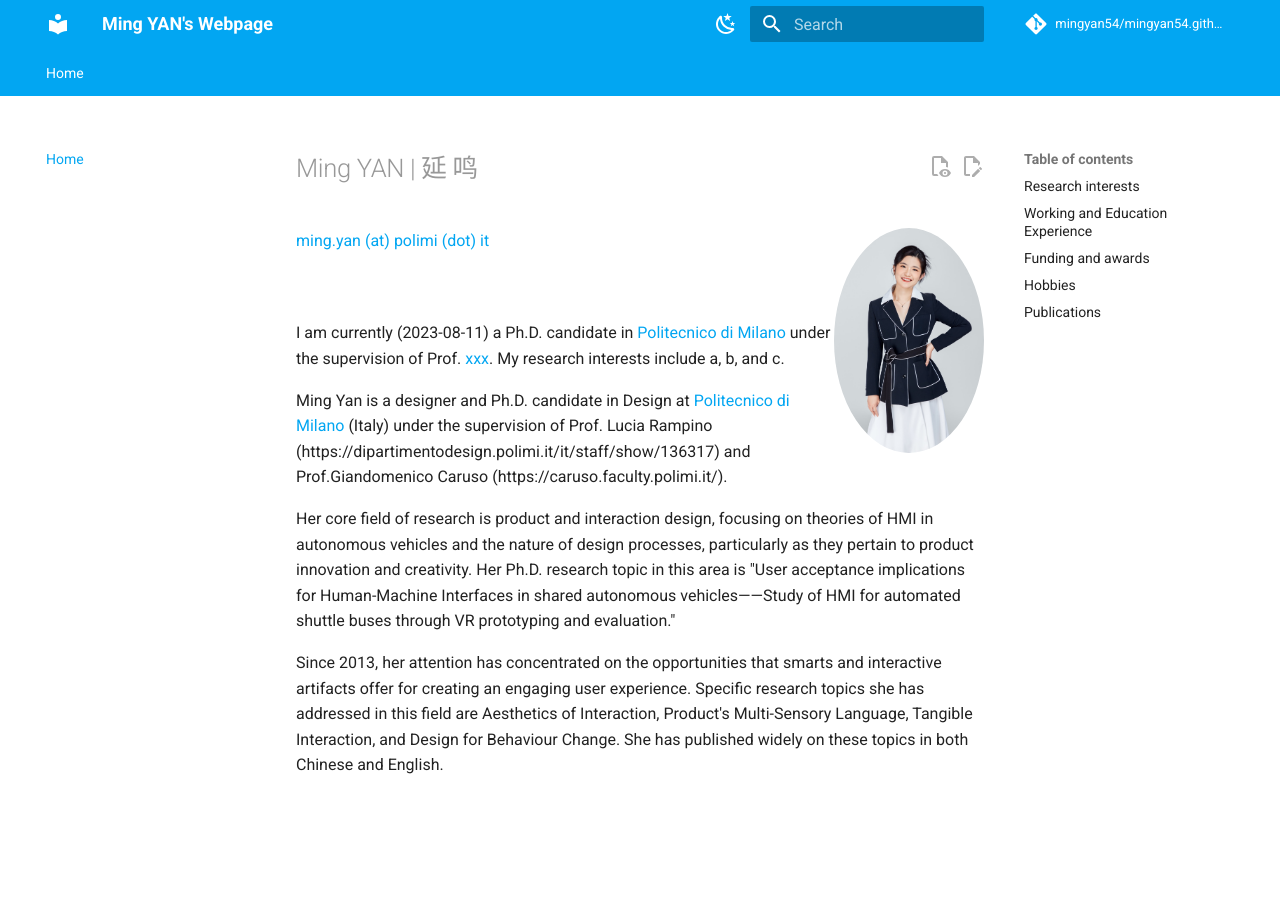
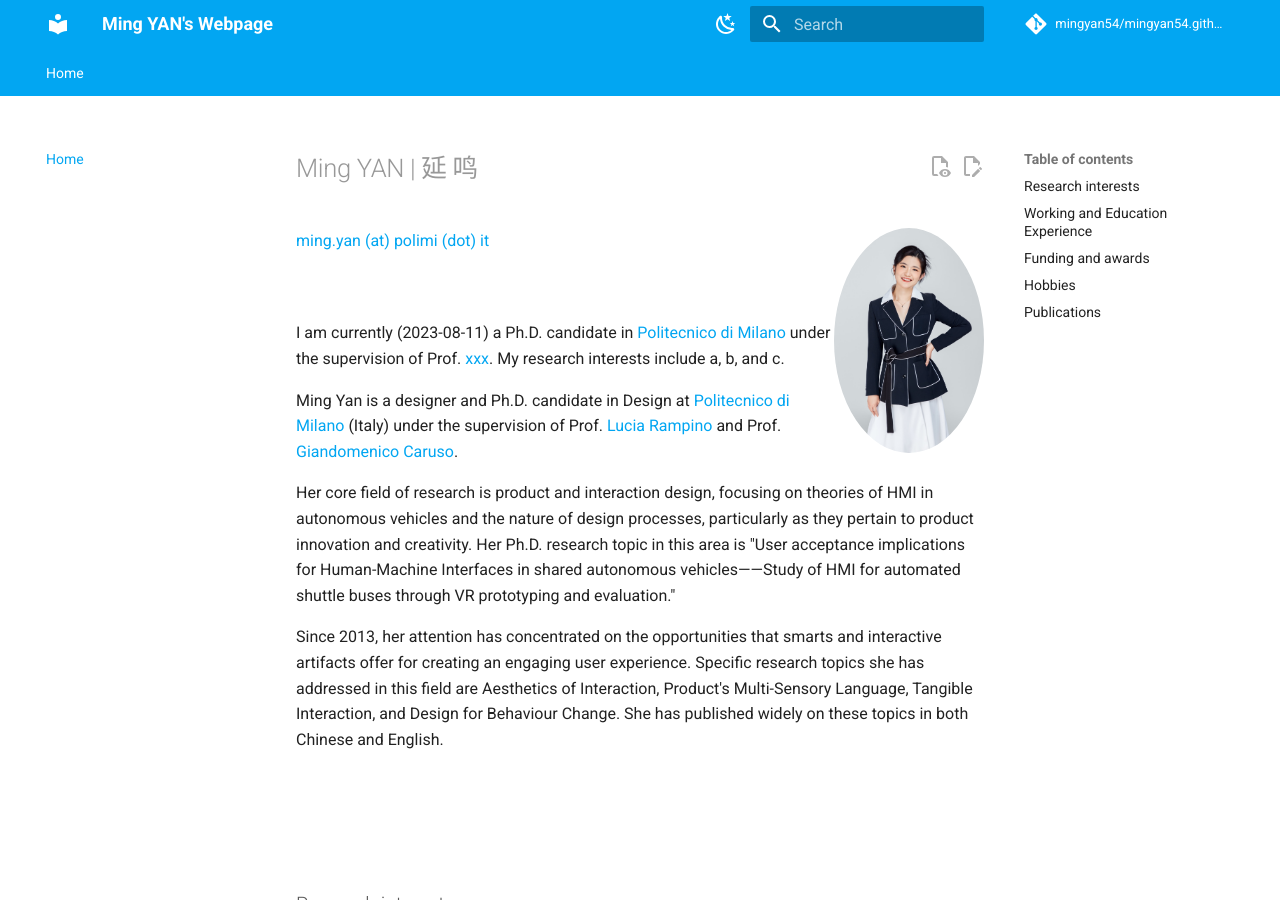
Before and after one commit to mingyan54/MingYan54.github.io, an MkDocs documentation site: the page built from docs/index.md, in a window 1280 px wide and 900 px high. Built offline with MkDocs 1.6.1 and Material for MkDocs 9.7.7, drawn with Linux system fonts in a browser that asks for light colours; comment, search, counter and statistics services are not loaded.

Commit message:
Update index.md

```diff
--- a/docs/index.md
+++ b/docs/index.md
@@ -47,7 +47,7 @@
 
 I am currently (2023-08-11) a Ph.D. candidate in [Politecnico di Milano](https://www.polimi.it/) under the supervision of Prof. [xxx](link). My research interests include a, b, and c.
 
-Ming Yan is a designer and Ph.D. candidate in Design at [Politecnico di Milano](https://www.polimi.it/) (Italy) under the supervision of Prof. Lucia Rampino (https://dipartimentodesign.polimi.it/it/staff/show/136317) and Prof.Giandomenico Caruso (https://caruso.faculty.polimi.it/).
+Ming Yan is a designer and Ph.D. candidate in Design at [Politecnico di Milano](https://www.polimi.it/) (Italy) under the supervision of Prof. [Lucia Rampino](https://dipartimentodesign.polimi.it/it/staff/show/136317) and Prof. [Giandomenico Caruso](https://caruso.faculty.polimi.it/).
 
 Her core field of research is product and interaction design, focusing on theories of HMI in autonomous vehicles and the nature of design processes, particularly as they pertain to product innovation and creativity. Her Ph.D. research topic in this area is "User acceptance implications for Human-Machine Interfaces in shared autonomous vehicles——Study of HMI for automated shuttle buses through VR prototyping and evaluation."
 
```
